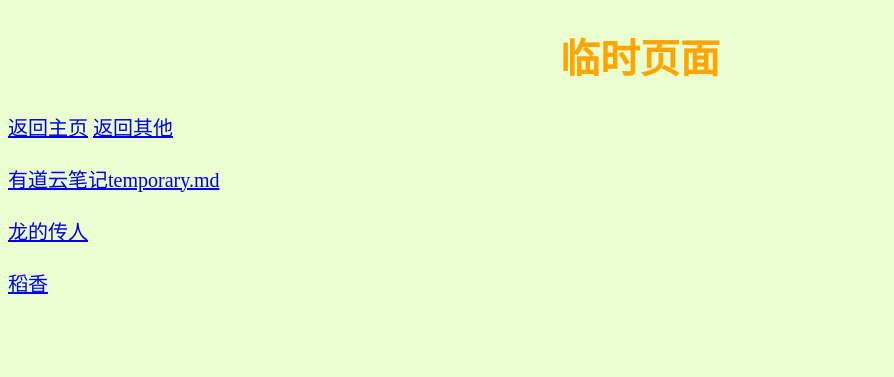
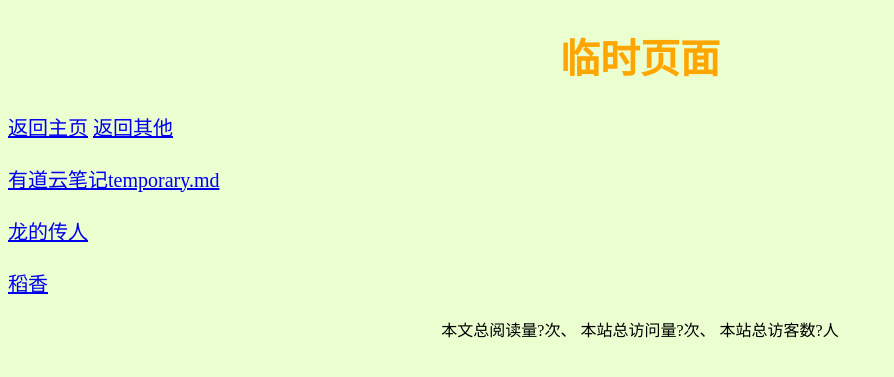
Before and after one commit to xkk1/xkk1.github.io, a Jekyll site: the page other/temporary/index.html, which Jekyll copies as it is, in a window 1280 px wide. Shown: the top 377 px of the page, without its empty margins (0-894 px from the left). Built offline with Jekyll 4.4.1, drawn with Linux system fonts in a browser that asks for light colours; comment, search, counter and statistics services are not loaded.

Commit message:
Update index.html

```diff
--- a/other/temporary/index.html
+++ b/other/temporary/index.html
@@ -6,12 +6,12 @@
 <link rel="stylesheet" type="text/css" href="../../main.css" />
 </head>
 <body>
-<h1 id="xkk_h1" onclick="javascript:display('secret');">临时页面</h1>
+<h1 class="xkk_h1" onclick="javascript:display('secret');">临时页面</h1>
 <div id="secret" style="display:none">
     <input type="password" id="password" name="password" placeholder="请输入密码" value="" />
     <input type="submit" id="submit" value="确认" onclick="return toopen();">
 </div>
-    <p id="xkk_p">
+    <p class="xkk_p">
 <a href="../../">返回主页</a> <a href="../">返回其他</a>
 <br><br>
 <a href="http://note.youdao.com/s/QSupk11l" target="_blank">有道云笔记temporary.md</a>
@@ -22,7 +22,7 @@
 
     </p>
 <div id="secret_information" style="display:none">
-  <p id="xkk_p">并没有什么东西</p>
+  <p class="xkk_p">并没有什么东西</p>
 </div>
 <script type="text/javascript">
 var verification=false
@@ -58,5 +58,11 @@ function display(id){
     }
 }
 </script>
+<p style="text-align:center;">
+<span id="busuanzi_container_page_pv">本文总阅读量<span id="busuanzi_value_page_pv">?</span>次</span>、
+<span id="busuanzi_container_site_pv">本站总访问量<span id="busuanzi_value_site_pv">?</span>次</span>、
+<span id="busuanzi_container_site_uv">本站总访客数<span id="busuanzi_value_site_uv">?</span>人</span>
+</p>
+<script async src="//busuanzi.ibruce.info/busuanzi/2.3/busuanzi.pure.mini.js"></script>
 </body>
 </html>
```
